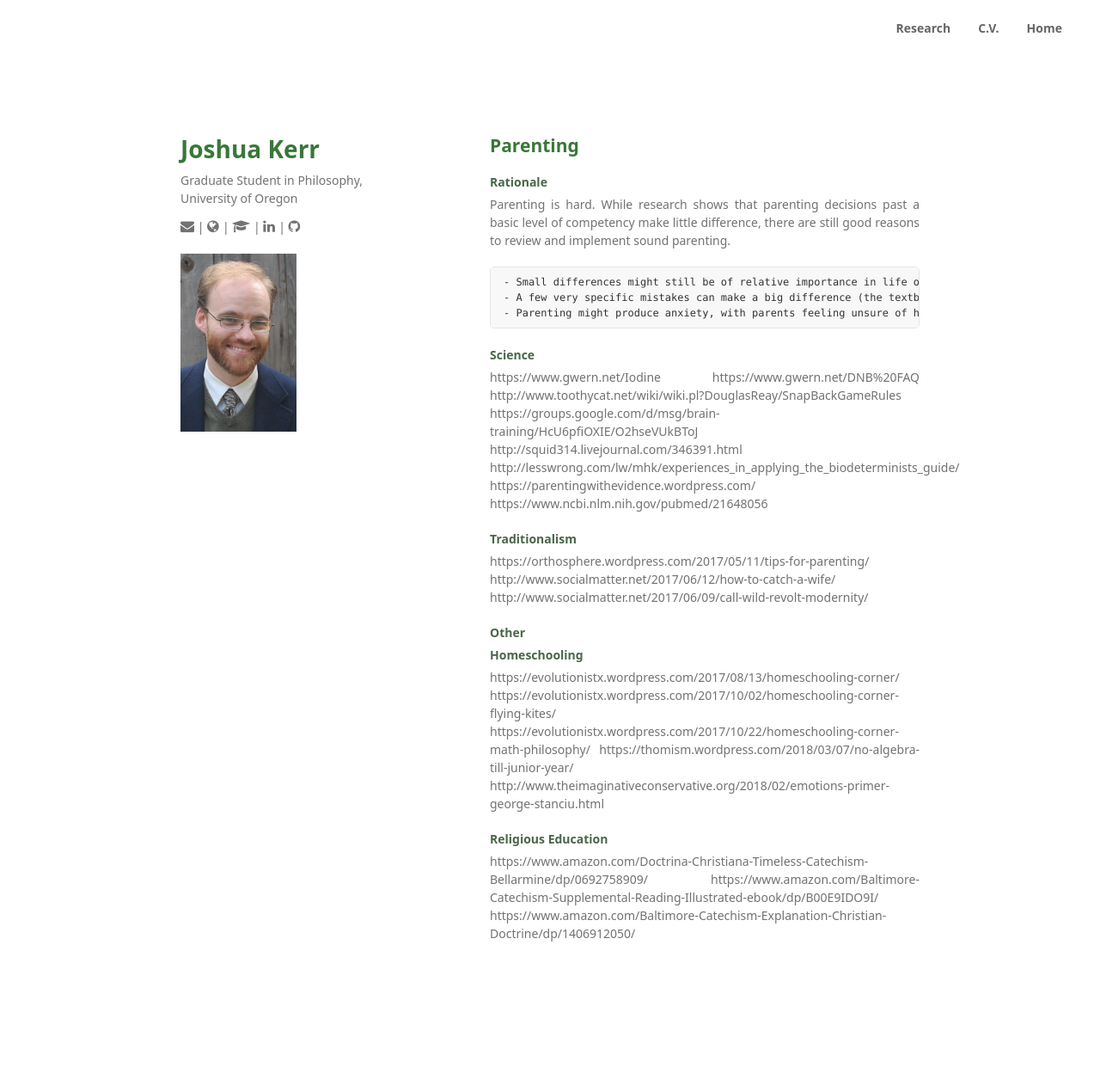
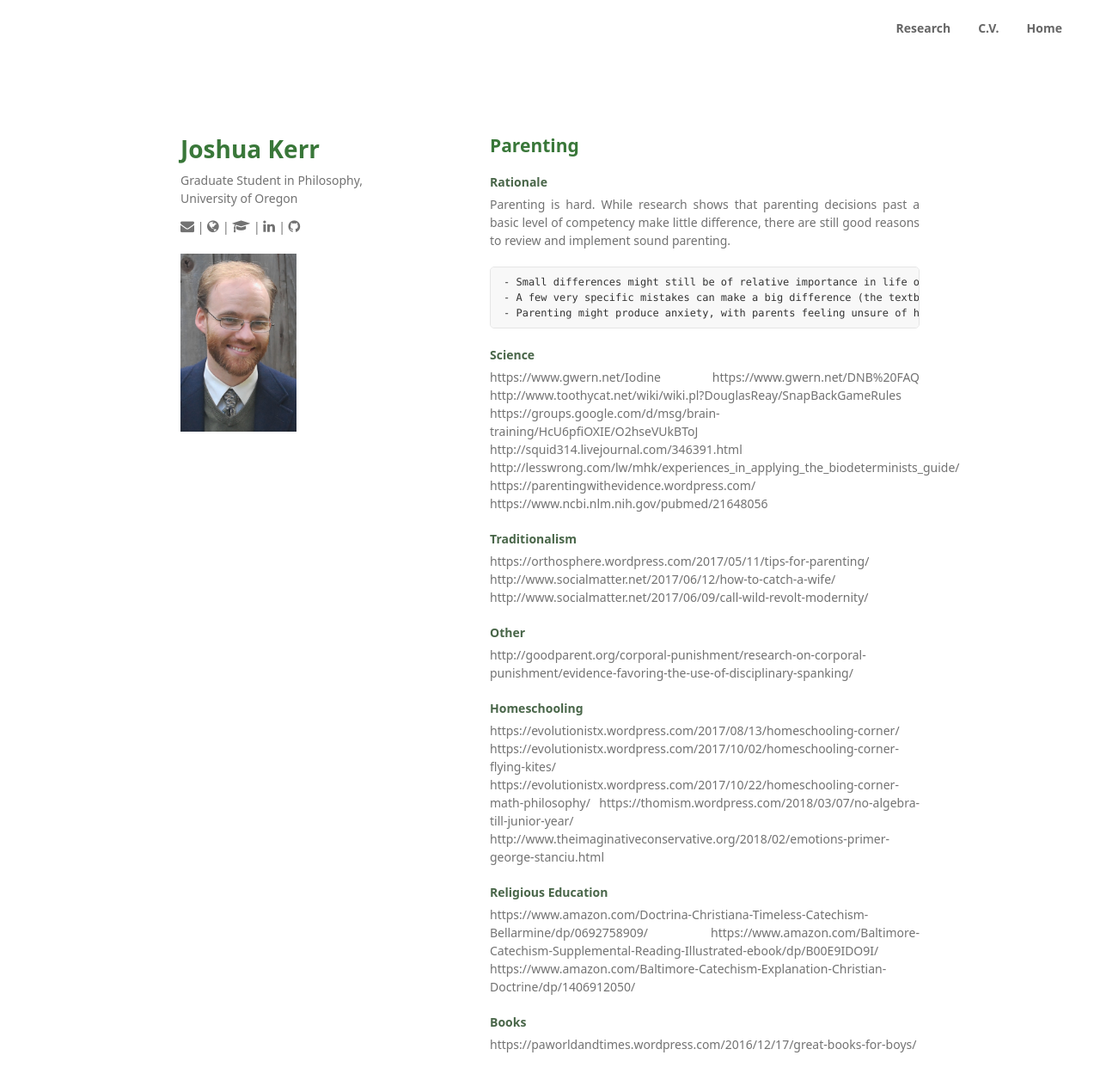
Before and after one commit to joshuakerr/joshuakerr.github.io.old, a Jekyll site: the page built from pages/parenting.md, in a window 1280 px wide and 1295 px high. Shown: the top 1263 px of the window at 86% size. Built offline with Jekyll 4.4.1, drawn with Linux system fonts in a browser that asks for light colours; a script that is not in the unit is left out.

Commit message:
new books

```diff
--- a/pages/parenting.md
+++ b/pages/parenting.md
@@ -32,6 +32,7 @@ http://www.socialmatter.net/2017/06/12/how-to-catch-a-wife/
 http://www.socialmatter.net/2017/06/09/call-wild-revolt-modernity/
 
 #### Other
+http://goodparent.org/corporal-punishment/research-on-corporal-punishment/evidence-favoring-the-use-of-disciplinary-spanking/
 
 #### Homeschooling
 
@@ -46,3 +47,6 @@ http://www.theimaginativeconservative.org/2018/02/emotions-primer-george-stanciu
 https://www.amazon.com/Doctrina-Christiana-Timeless-Catechism-Bellarmine/dp/0692758909/
 https://www.amazon.com/Baltimore-Catechism-Supplemental-Reading-Illustrated-ebook/dp/B00E9IDO9I/
 https://www.amazon.com/Baltimore-Catechism-Explanation-Christian-Doctrine/dp/1406912050/
+
+#### Books
+https://paworldandtimes.wordpress.com/2016/12/17/great-books-for-boys/
```
Also changed, not shown: pages/pauline-autobiography.md (added, +22 -0 lines).
